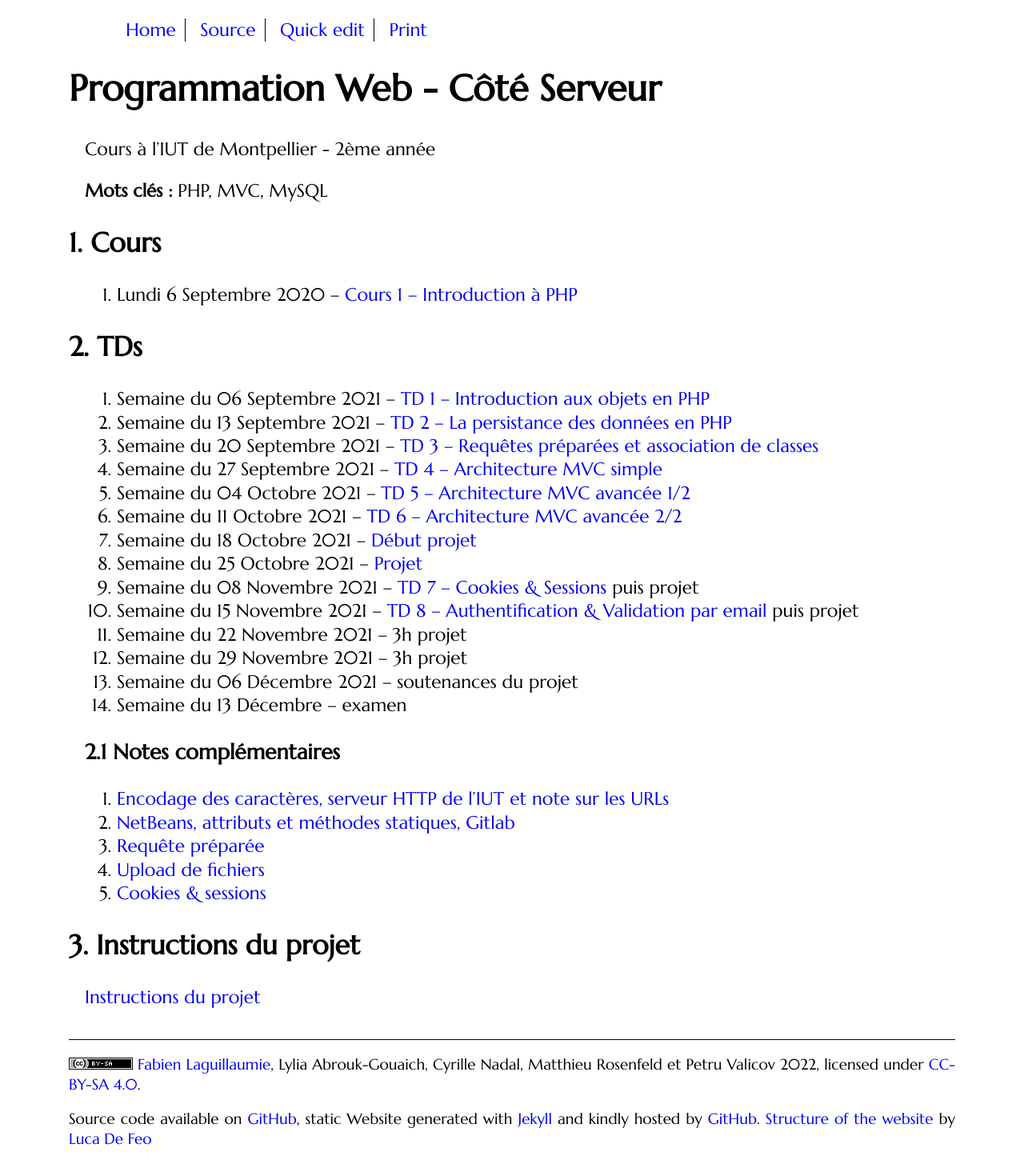
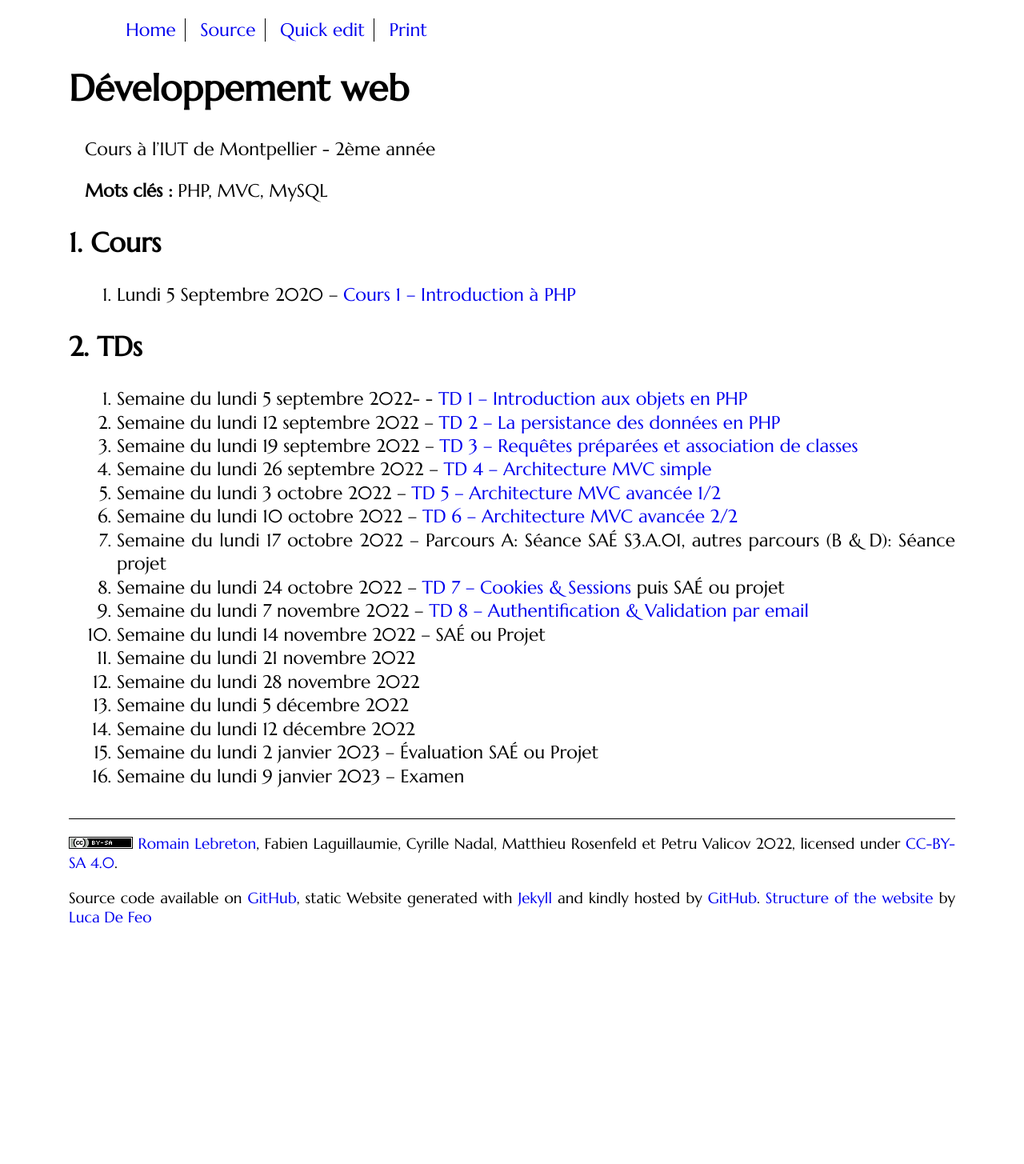
Before and after one commit to romainlebreton/R3.01-DeveloppementWeb, a Jekyll site: the page built from index.md, in a window 1280 px wide. Shown: the whole page at 80% size. Built offline with Jekyll 4.4.1, drawn with Linux system fonts in a browser that asks for light colours; some web fonts are replaced; after the commit the page ends 1179 px from its top, so only the background shows below that.

Commit message:
Nouvelle année 2022-2023 Passage DUT -> BUT

```diff
--- a/_config.yml
+++ b/_config.yml
@@ -1,4 +1,4 @@
-baseurl: /ProgWeb-CoteServeur
+baseurl: /R3.01-DeveloppementWeb
 permalink: /:categories/:title
 
 markdown: kramdown
--- a/_layouts/main.html
+++ b/_layouts/main.html
@@ -51,7 +51,7 @@
 		href="https://creativecommons.org/licenses/by-sa/4.0/">
 	      <img alt="Creative Commons Licence" style="border-width:0"
 		   src="{{ site.baseurl }}/assets/80x15.png"/></a>
-	    <a href="https://github.com/romainlebreton">Fabien Laguillaumie</a>, Lylia Abrouk-Gouaich, Cyrille Nadal, Matthieu Rosenfeld et Petru Valicov
+	    <a href="https://github.com/romainlebreton">Romain Lebreton</a>, Fabien Laguillaumie, Cyrille Nadal, Matthieu Rosenfeld et Petru Valicov
 	    {{ site.time | date:"%Y" }}, licensed
 	    under <a rel="license" class="print-link"
 		     href="https://creativecommons.org/licenses/by-sa/4.0/">CC-BY-SA
--- a/_layouts/slideshow.html
+++ b/_layouts/slideshow.html
@@ -11,7 +11,7 @@ plugins: ['highlight', 'slideshow']
 
       <div id="slides-license" style="display: none">
 	<p></p>
-          <p><a href="https://github.com/romainlebreton">Fabien Laguillaumie</a>, Lylia Abrouk-Gouaich, Cyrille Nadal, Matthieu Rosenfeld et Petru Valicov
+          <p><a href="https://github.com/romainlebreton">Romain Lebreton</a>, Fabien Laguillaumie, Cyrille Nadal, Matthieu Rosenfeld et Petru Valicov
 	  {{ site.time | date:"%Y" }},<br/> Distribué avec une licence
 	  <a rel="license"
 	     href="https://creativecommons.org/licenses/by-sa/4.0/">CC-BY-SA
--- a/index.md
+++ b/index.md
@@ -1,43 +1,39 @@
 ---
-title: Programmation Web - Côté Serveur
+title: R3.01 - Développement web
 layout: main
 ---
 
-# Programmation Web - Côté Serveur
+# Développement web
 Cours à l'IUT de Montpellier - 2ème année
 
 **Mots clés :** PHP, MVC, MySQL
 
 ## Cours
 
-1. Lundi 6 Septembre 2020 -- [Cours 1 -- Introduction à PHP](classes/class1.html)
+1. Lundi 5 Septembre 2020 -- [Cours 1 -- Introduction à PHP](classes/class1.html)
    <!-- Accéder à l'[amphi à distance via Moodle](https://moodle.umontpellier.fr/mod/bigbluebuttonbn/view.php?id=291203) -->
    <!-- et à son enregistrement -->
 
 ## TDs
 
-1. Semaine du 06 Septembre 2021 -- [TD 1 -- Introduction aux objets en PHP](tutorials/tutorial1.html)
-<!-- ([English version](tutorials/tutorial1-en.html)) -->
-1. Semaine du 13 Septembre 2021 -- [TD 2 -- La persistance des données en PHP](tutorials/tutorial2.html)
-<!-- ([English version](tutorials/tutorial2-en.html)) -->
- 1. Semaine du 20 Septembre 2021 -- [TD 3 -- Requêtes préparées et association de classes](tutorials/tutorial3.html)
-<!-- <\!-- ([English version](tutorials/tutorial3-en.html)) -\-> -->
-1. Semaine du 27 Septembre 2021 --  [TD 4 -- Architecture MVC simple](tutorials/tutorial4.html)
-<!-- <\!-- ([English version](tutorials/tutorial4-en.html)) -\-> -->
-1. Semaine du 04 Octobre 2021 -- [TD 5 -- Architecture MVC avancée 1/2](tutorials/tutorial5.html)
-<!-- <\!-- ([English version](tutorials/tutorial5-en.html)) -\-> -->
-1. Semaine du 11 Octobre 2021 --  [TD 6 -- Architecture MVC avancée 2/2](tutorials/tutorial6.html)
-<!-- <\!-- ([English version](tutorials/tutorial6-en.html)) -\-> -->
-1. Semaine du 18 Octobre 2021 --  [Début projet](projet.html)
-1. Semaine du 25 Octobre 2021 -- [Projet](projet.html)
-1. Semaine du 08 Novembre 2021 --   [TD 7 -- Cookies & Sessions](tutorials/tutorial7.html) puis projet
-1. Semaine du 15 Novembre 2021 -- [TD 8 -- Authentification & Validation par email](tutorials/tutorial8.html)  puis projet
-1. Semaine du 22 Novembre 2021 -- 3h projet
-1. Semaine du 29 Novembre 2021 -- 3h projet
-1. Semaine du 06 Décembre 2021 -- soutenances du projet
-1. Semaine du 13 Décembre -- examen
+1. Semaine du lundi 5 septembre 2022- - [TD 1 -- Introduction aux objets en PHP](tutorials/tutorial1.html)
+1. Semaine du lundi 12 septembre 2022 -- [TD 2 -- La persistance des données en PHP](tutorials/tutorial2.html)
+1. Semaine du lundi 19 septembre 2022 -- [TD 3 -- Requêtes préparées et association de classes](tutorials/tutorial3.html)
+1. Semaine du lundi 26 septembre 2022 --  [TD 4 -- Architecture MVC simple](tutorials/tutorial4.html)
+1. Semaine du lundi 3 octobre 2022 -- [TD 5 -- Architecture MVC avancée 1/2](tutorials/tutorial5.html)
+1. Semaine du lundi 10 octobre 2022 --  [TD 6 -- Architecture MVC avancée 2/2](tutorials/tutorial6.html)
+1. Semaine du lundi 17 octobre 2022 --  Parcours A: Séance SAÉ S3.A.01, autres parcours (B & D): Séance projet
+1. Semaine du lundi 24 octobre 2022 --   [TD 7 -- Cookies & Sessions](tutorials/tutorial7.html) puis SAÉ ou projet
+1. Semaine du lundi 7 novembre 2022 -- [TD 8 -- Authentification & Validation par email](tutorials/tutorial8.html)
+1. Semaine du lundi 14 novembre 2022 -- SAÉ ou Projet
+1. Semaine du lundi 21 novembre 2022
+1. Semaine du lundi 28 novembre 2022
+1. Semaine du lundi 5 décembre 2022
+1. Semaine du lundi 12 décembre 2022
+1. Semaine du lundi 2 janvier 2023 -- Évaluation SAÉ ou Projet
+1. Semaine du lundi 9 janvier 2023 -- Examen
 
-### Notes complémentaires
+<!-- ### Notes complémentaires
 
 1. [Encodage des caractères, serveur HTTP de l'IUT et note sur les URLs]({{site.baseurl}}/assets/tut1-complement.html)
 2. [NetBeans, attributs et méthodes statiques, Gitlab]({{site.baseurl}}/assets/tut2-complement.html)
@@ -48,11 +44,4 @@ Cours à l'IUT de Montpellier - 2ème année
 
 ## Instructions du projet
 
-[Instructions du projet](projet.html)
-
-
-<!-- ## Chat -->
-
-<!-- Le chat -->
-<!-- [gitter.im/romainlebreton/ProgWeb-CoteServeur ![Join the chat at https://gitter.im/romainlebreton/ProgWeb-CoteServeur](https://badges.gitter.im/romainlebreton/ProgWeb-CoteServeur.svg)](https://gitter.im/romainlebreton/ProgWeb-CoteServeur) -->
-<!-- vous permet de discuter au sujet de ce cours à tout moment (nécessite un compte GitHub ou Twitter). -->
+[Instructions du projet](projet.html) -->
```
Also changed, not shown: classes/class1.md (+2 -2 lines), projet.md (+1 -1 lines), README.md, assets/URLSimple.svg.
